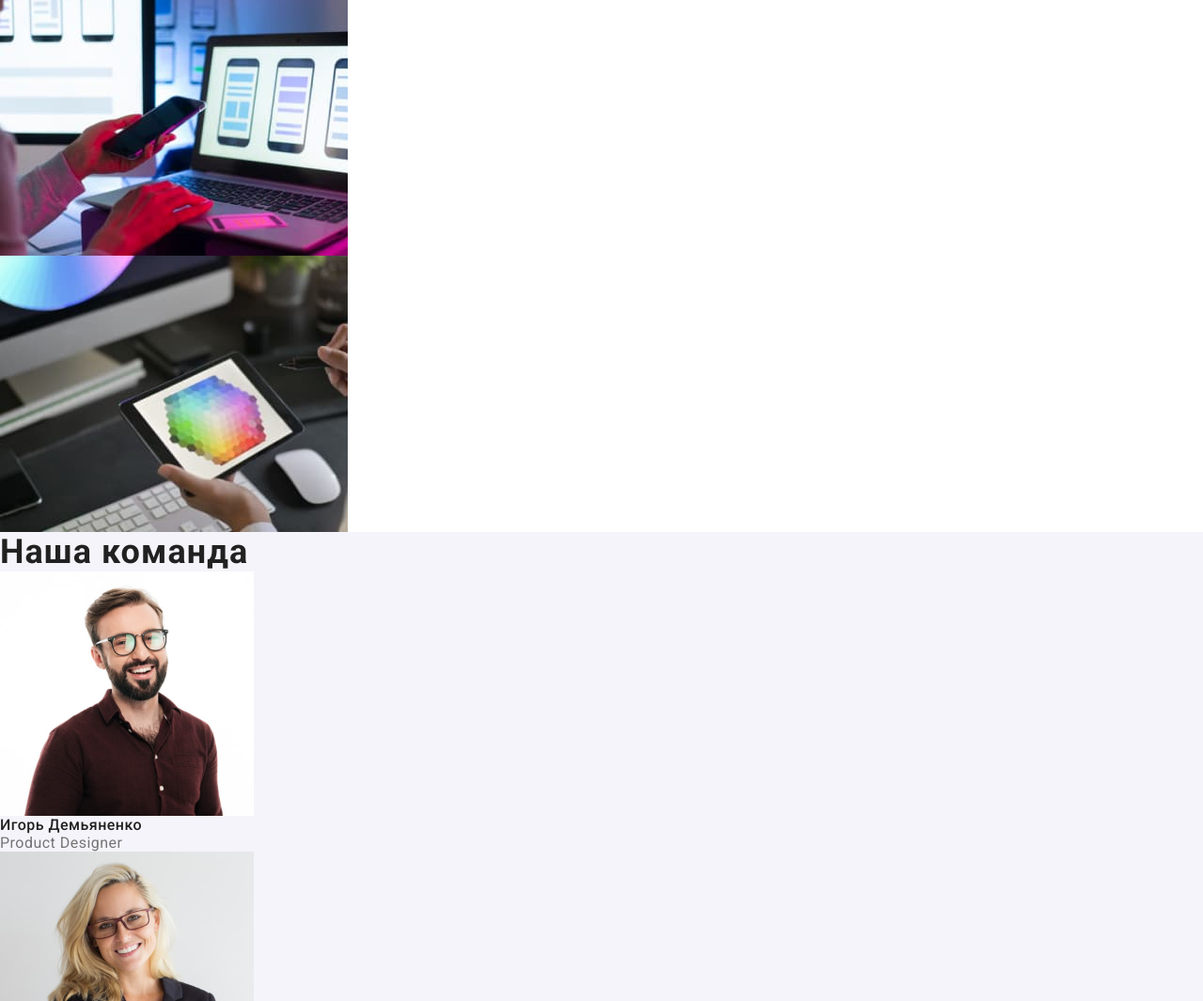
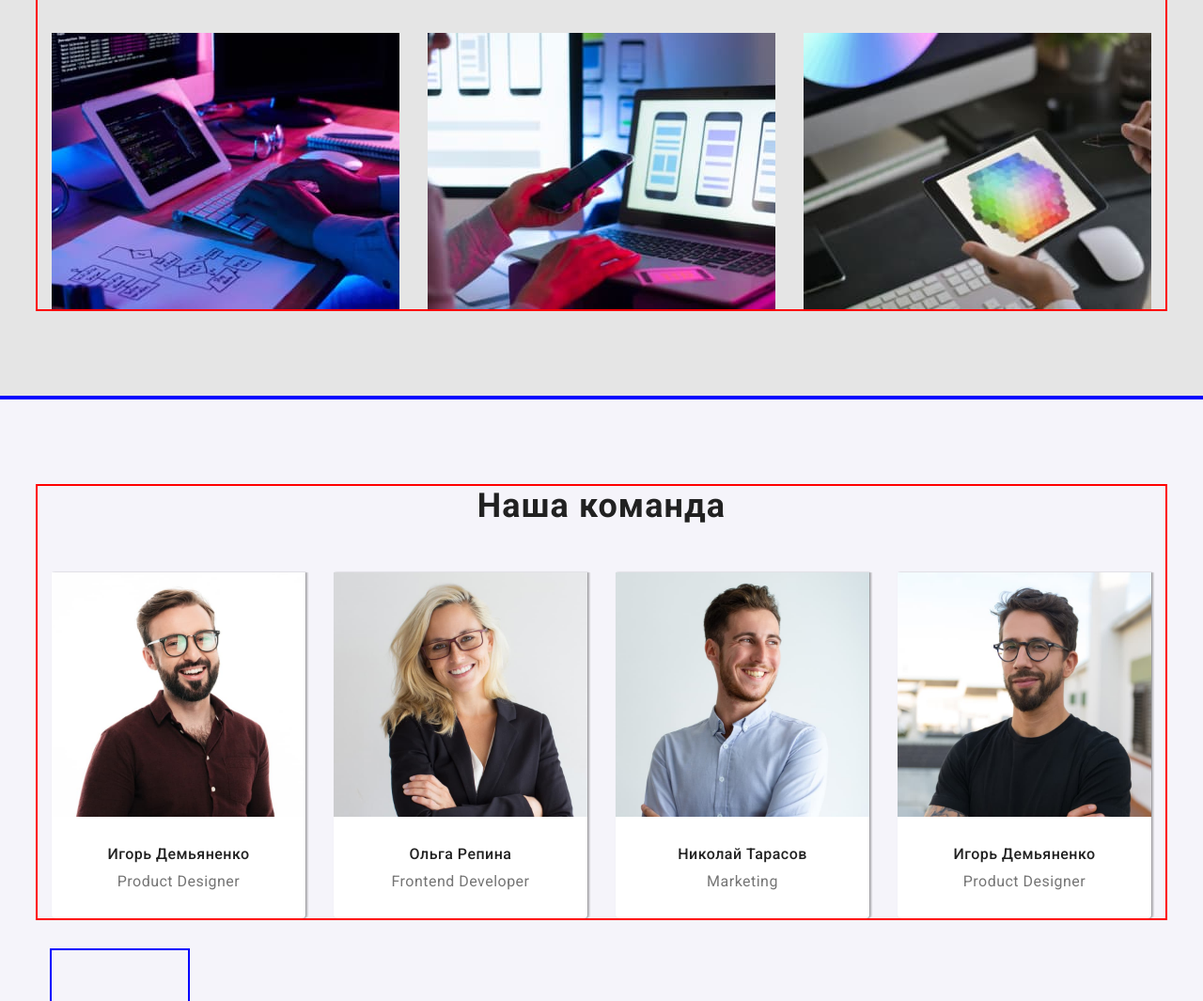
Before and after one commit to AleHug/goit-markup-hw-03, a plain HTML site: page index.html in a window 1280 px wide. Shown: the part 722-1787 px from the top of the page at 94% size. Drawn offline with nearby package versions, Linux system fonts and the light colour scheme.

Commit message:
Daily between work
Heder, hero, advantage, doing, team finisht.

```diff
--- a/css/styles.css
+++ b/css/styles.css
@@ -42,15 +42,18 @@ img {
   outline: 2px solid red;
 }
 
-
 body {
   font-family: var(--accent-first-font-family);
 }
 
+.section {
+  background: #e5e5e5;
+  padding-top: 94px;
+  padding-bottom: 94px;
+  outline: 2px solid blue;
+}
+
 /*--------------- Components ---------------*/
-.footer {
-  background: #2f303a;
-}
 
 .logo {
   font-family: var(--accent-second-font-family);
@@ -87,6 +90,15 @@ body {
   color: var(--accent-second-color);
 }
 
+.title {
+  text-align: center;
+  font-weight: 700;
+  font-size: 36px;
+  line-height: 1.17;
+  letter-spacing: 0.03em;
+  color: var(--accent-fouhrt-color);
+}
+
 /*--------------- Components ---------------*/
 
 /*--------------- Heder ---------------*/
@@ -94,7 +106,7 @@ body {
 .page-header {
   padding-top: 24px;
   padding-bottom: 25px;
-    border-bottom: 1px solid #ECECEC;
+  border-bottom: 1px solid #ececec;
 }
 
 .page-header-container {
@@ -143,10 +155,11 @@ body {
 
 .hero {
   background: #2f303a;
+  justify-content: space-between;
+  text-align: center;
   outline: 2px solid red;
+}
 
-
-}
 .hero-title {
   font-weight: 900;
   font-size: 44px;
@@ -154,10 +167,12 @@ body {
   letter-spacing: 0.06em;
   text-transform: uppercase;
   color: var(--accent-first-color);
-  outline: 2px solid green;
+  margin: 0px 0px 30px;
 }
 
 .hero-btn {
+  min-width: 200px;
+  padding: 10px 32px;
   font-weight: 700;
   font-size: 16px;
   line-height: 1.88;
@@ -179,6 +194,19 @@ body {
 
 /*--------------- Advantages ---------------*/
 
+.advantages-list {
+  display: flex;
+  flex-wrap: wrap;
+  margin-left: -30px;
+  margin-top: -30px;
+}
+
+.advantages-item {
+  margin-left: 30px;
+  margin-top: 30px;
+  flex-basis: calc((100% - 120px) / 4);
+}
+
 .advantages-subtitle {
   font-weight: 700;
   font-size: 14px;
@@ -186,6 +214,7 @@ body {
   letter-spacing: 0.03em;
   text-transform: uppercase;
   color: #212121;
+  margin-bottom: 10px;
 }
 
 .advantages-text {
@@ -199,12 +228,17 @@ body {
 
 /*--------------- What are we doing ---------------*/
 
-.we-doing-title {
-  font-weight: 700;
-  font-size: 36px;
-  line-height: 1.17;
-  letter-spacing: 0.03em;
-  color: var(--accent-fouhrt-color);
+.we-doing-list {
+  display: flex;
+  flex-wrap: wrap;
+  margin-left: -30px;
+  margin-top: -30px;
+}
+
+.we-doing-item {
+  margin-left: 30px;
+  margin-top: 30px;
+  flex-basis: calc((100% - 90px) / 3);
 }
 
 /*--------------- /What are we doing ---------------*/
@@ -215,12 +249,36 @@ body {
   background: #f5f4fa;
 }
 
-.team-title {
+.team-list-item {
+  width: 270px;
+  background: #ffffff;
+  border-bottom-right-radius: 4px;
+  border-bottom-left-radius: 4px;
+  box-shadow: 1px 0px 2px rgba(0, 0, 0, 0.2), 1px 0px 1px rgba(0, 0, 0, 0.14),
+    3px 0px 1px rgba(0, 0, 0, 0.12);
+}
+
+.title {
   font-weight: 700;
   font-size: 36px;
   line-height: 1.17;
   letter-spacing: 0.03em;
   color: var(--accent-fouhrt-color);
+  margin-bottom: 50px;
+}
+
+.team-list {
+  display: flex;
+  flex-wrap: wrap;
+  margin-top: -30px;
+  margin-left: -30px;
+}
+
+.team-list-item {
+  text-align: center;
+  margin-top: 30px;
+  margin-left: 30px;
+  flex-basis: calc((100% - 120px) / 4);
 }
 
 .team-name {
@@ -229,6 +287,7 @@ body {
   line-height: 1.19;
   letter-spacing: 0.03em;
   color: var(--accent-fouhrt-color);
+  padding: 30px 0 10px;
 }
 
 .team-position {
@@ -236,17 +295,31 @@ body {
   line-height: 1.19;
   letter-spacing: 0.03em;
   color: var(--accent-third-color);
+  padding: 0 0 30px;
 }
 
 /*--------------- /Our team ---------------*/
 
 /*--------------- Footer ---------------*/
 
+.footer {
+  background: #2f303a;
+  bpadding-top: 60px;
+  bpadding-bottom: 60px;
+}
+
+.logo-footer {
+    padding-top: 60px;
+    margin-top: 70px;
+     outline: 2px solid blue;
+}
+
 .footer-address {
   font-size: 14px;
   line-height: 1.71;
   letter-spacing: 0.03em;
   color: var(--accent-first-color);
+  boutline: 2px solid red;
 }
 
 .footer-mail,
@@ -255,13 +328,15 @@ body {
   line-height: 1.71;
   letter-spacing: 0.03em;
   color: rgba(255, 255, 255, 0.6);
+  boutline: 2px solid red;
+}
+
+.address {
+  font-style: normal;
 }
 
 /*--------------- /Footer ---------------*/
 
-.address {
-  font-style: normal;
-}
 
 /*--------------- Portfolio ---------------*/
 
--- a/index.html
+++ b/index.html
@@ -57,13 +57,17 @@
     <main class="main-page">
       <!-- Hero -->
       <section class="hero">
-        <h1 class="hero-title">Эффективные решения для вашего бизнеса</h1>
+        <h1 class="hero-title">
+          Эффективные решения<br />
+          для вашего бизнеса
+        </h1>
         <button class="hero-btn" type="button">Заказать услугу</button>
       </section>
 
       <!-- Advantages -->
-      <section class="advantages">
-        <h2 class="advantages-title">Преимущества</h2>
+      <section class="section">
+        <div class="container">
+          <!--<h2 class="advantages-title">Преимущества</h2>-->
           <ul class="advantages-list list">
             <li class="advantages-item">
               <h3 class="advantages-subtitle">Внимание к деталям</h3>
@@ -90,11 +94,13 @@
               </p>
             </li>
           </ul>
+        </div>
       </section>
 
       <!-- What are we doing -->
-      <section class="we-doing">
-        <h2 class="we-doing-title">Чем мы занимаемся</h2>
+      <section class="section">
+        <div class="container">
+          <h2 class="title">Чем мы занимаемся</h2>
           <ul class="we-doing-list list">
             <li class="we-doing-item">
               <img
@@ -113,18 +119,23 @@
               /><a href="/"></a>
             </li>
             <li class="we-doing-item">
-            <img class="we-doing-img" src="./images/box3.jpg" alt="design picture" width="370" /><a
-              href="/"
-            ></a>
+              <img
+                class="we-doing-img"
+                src="./images/box3.jpg"
+                alt="design picture"
+                width="370"
+              /><a href="/"></a>
             </li>
           </ul>
+        </div>
       </section>
 
       <!-- Our team-->
-      <section class="team">
-        <h2 class="team-title">Наша команда</h2>
+      <section class="section team">
+        <div class="container">
+          <h2 class="title">Наша команда</h2>
           <ul class="team-list list">
-          <li>
+            <li class="team-list-item">
               <img
                 class="team-img"
                 src="./images/игорь_демьяненко.jpg"
@@ -134,7 +145,7 @@
               <h3 class="team-name">Игорь Демьяненко</h3>
               <p class="team-position">Product Designer</p>
             </li>
-          <li>
+            <li class="team-list-item">
               <img
                 class="team-img"
                 src="./images/ольга_репина.jpg"
@@ -144,7 +155,7 @@
               <h3 class="team-name">Ольга Репина</h3>
               <p class="team-position">Frontend Developer</p>
             </li>
-          <li>
+            <li class="team-list-item">
               <img
                 class="team-img"
                 src="./images/николай_тарасов.jpg"
@@ -154,7 +165,7 @@
               <h3 class="team-name">Николай Тарасов</h3>
               <p class="team-position">Marketing</p>
             </li>
-          <li>
+            <li class="team-list-item">
               <img
                 class="team-img"
                 src="./images/михаил_ермаков.jpg"
@@ -165,11 +176,13 @@
               <p class="team-position">Product Designer</p>
             </li>
           </ul>
+        </div>
       </section>
     </main>
     <!-- Footer -->
     <footer class="footer">
-      <a class="logo" href="./">Web<span class="white">Studio</span></a>
+      <div class="container">
+        <a class="logo logo-footer" href="./">Web<span class="white">Studio</span></a>
         <address class="address">
           <ul class="address-list list">
             <li class="kontakt-intem">
@@ -181,7 +194,7 @@
                 >г.Киев, пр-т Леси Украинки, 26</a
               >
             </li>
-          <li class="kontakt-intem">
+            <li class="">
               <a class="footer-mail link" href="mailto:info@example.com">info@example.com</a>
             </li>
             <li class="kontakt-intem">
@@ -189,6 +202,7 @@
             </li>
           </ul>
         </address>
+      </div>
     </footer>
   </body>
 </html>
```
Lines whose indentation alone changed are shown as unchanged.
